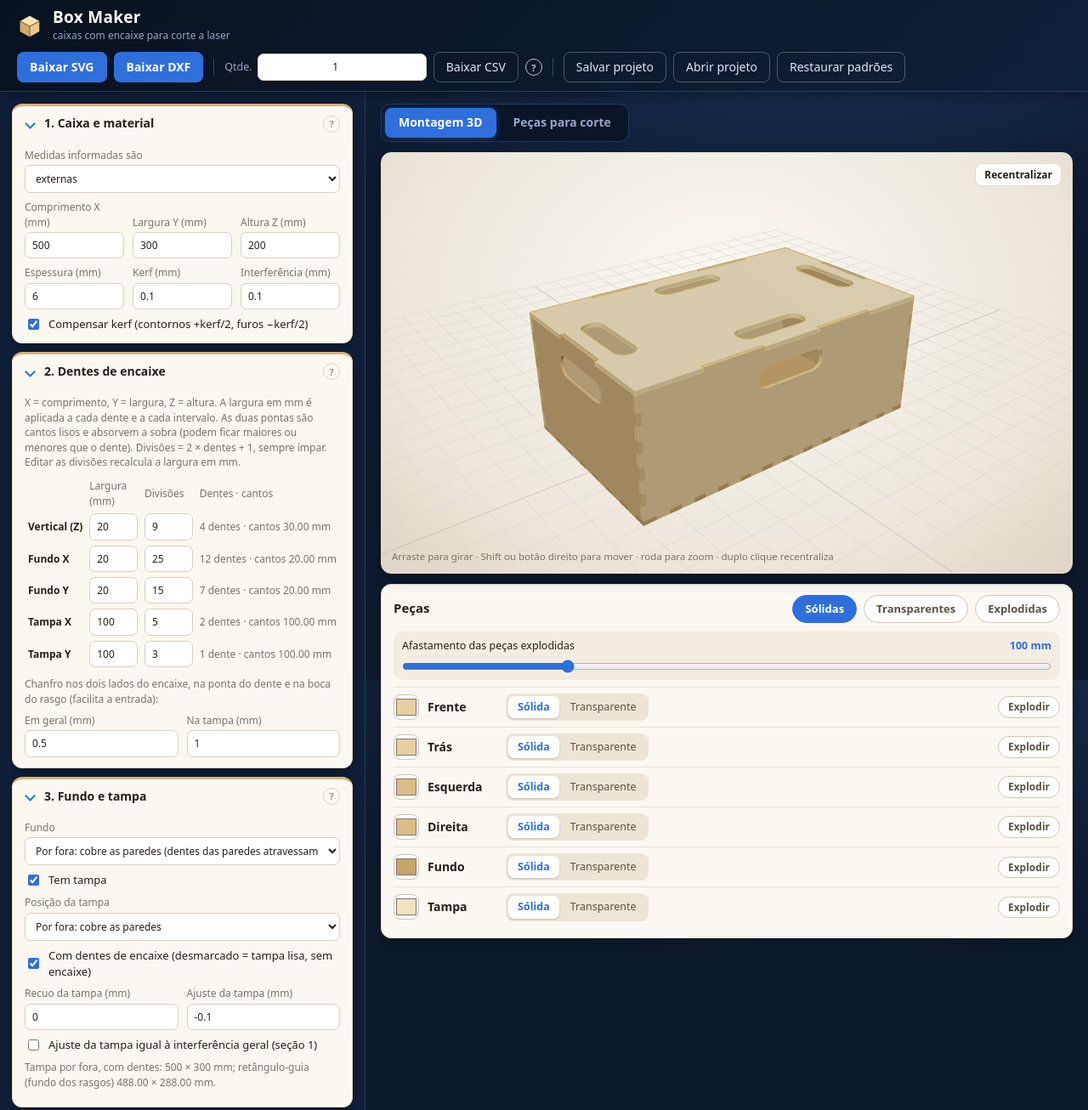
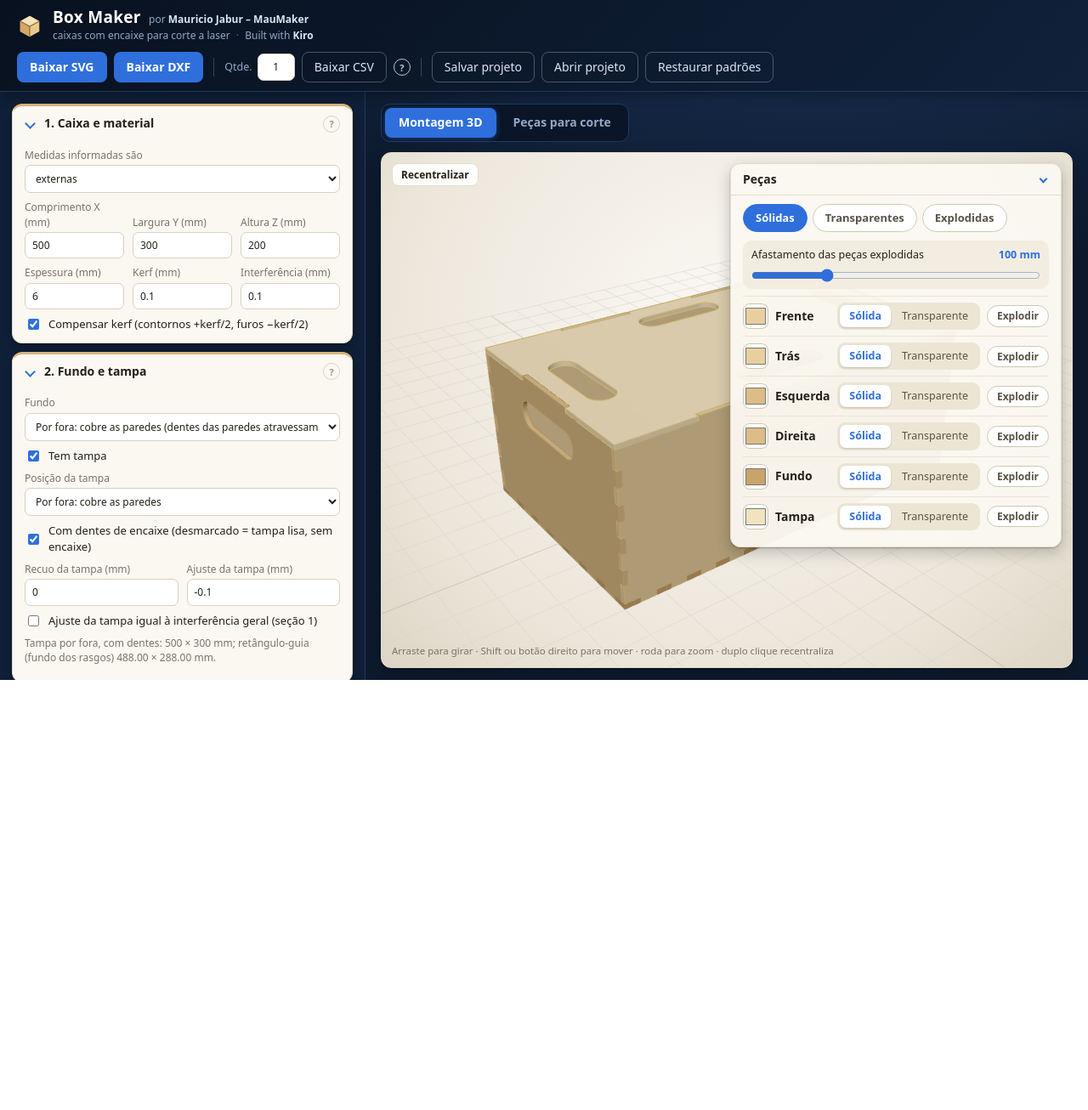
Before and after one commit to maujabur/box-maker-web, a plain HTML site: page index.html in a window 1280 px wide. Shown: the top 1306 px of the page at 85% size. After the commit the page ends 800 px from the top, so only its background shows below. Drawn offline with Linux system fonts and the light colour scheme.

Commit message:
Reorganiza a interface: seções, scroll independente, 3D alto e painel de peças sobreposto
- Fundo e tampa passa a ser a seção 2; textos e README renumerados
- Página de altura fixa: painel e área de visualização rolam separados
- 3D ocupa toda a altura; configuração das peças vira painel recolhível sobre o 3D
- Crédito movido para o cabeçalho (rodapé removido)
- Tabela de dentes legível em telas estreitas; correção do rodapé no modo estreito
- Quantidade da lista de corte limitada a 1-999; campo mais estreito
- Campos numéricos só por digitação (sem setas; roda do mouse não altera o valor)

```diff
--- a/app.js
+++ b/app.js
@@ -42,7 +42,7 @@
     return {
       dimMode: 'outer', W: 500, D: 300, H: 200, t: 6, kerf: 0.1, kerfComp: true, fit: 0.1,
       toothVert: 20, toothBaseX: 20, toothBaseY: 20, toothLidX: 100, toothLidY: 100, chamfer: 0.5, chamferLid: 1,
-      bottomMode: 'wallTabs', lidEnabled: true, lidPos: 'outer', lidTeeth: true, lidClearance: 0, lidFitSame: false, lidFit: -0.1,
+      bottomMode: 'wallTabs', lidEnabled: true, lidPos: 'outer', lidTeeth: true, lidClearance: 0, lidFitSame: false, lidFit: -0.1, piecesOpen: true,
       sheetW: 1000, sheetH: 800, gap: 5, margin: 5, grain: 'none',
       faces: defaultFaces(),
       tab: '3d',
@@ -109,7 +109,7 @@
   const HELP = {
     dims: `<strong>Medidas</strong><p>Externas: o comprimento, a largura e a altura informados são as do lado de fora da caixa montada.</p><p>Internas: a página soma as espessuras necessárias (2× em X e Y, e em Z soma a espessura do fundo e, se houver, da tampa) e usa isso como medida externa.</p>`,
     teeth: `<strong>Dentes de encaixe</strong><p>Cada eixo (arestas verticais, fundo e tampa, em X e Y) tem uma largura alvo em mm e um número de divisões. Editar um recalcula o outro.</p><p>Divisões é sempre ímpar: as duas pontas são cantos lisos, que absorvem a sobra da divisão, e o miolo tem dentes e intervalos exatamente do tamanho digitado.</p><p>O chanfro arredonda a ponta dos dentes e a boca dos rasgos, nos dois lados do encaixe, para facilitar a montagem.</p>`,
-    lid: `<strong>Fundo e tampa</strong><p>Por fora cobre as paredes; por dentro fica entre elas. Com dentes, o encaixe usa os mesmos dentes da seção 2; sem dentes, a peça é lisa, só encostada.</p><p><em>Recuo da tampa</em>: desloca para dentro o retângulo-guia da tampa (a base dos dentes, ou o fundo dos rasgos quando a tampa é por fora): guia = medida − 2 × (espessura + recuo). O tamanho da tampa, na ponta dos dentes, não muda. Não pode ser negativo; 0 = sem recuo.</p><p><em>Ajuste da tampa</em>: diferença total de largura entre os dentes e os rasgos da junção da tampa, independente da interferência da seção 1. Fica dividida meio a meio: positivo = aperto (o dente cresce metade e o rasgo encolhe metade); zero = encaixe nominal; negativo = folga (o dente encolhe metade e o rasgo cresce metade). Padrão −0,1 mm (folga). Marque "Ajuste da tampa igual à interferência geral" para a tampa seguir o valor da seção 1.</p>`,
+    lid: `<strong>Fundo e tampa</strong><p>Por fora cobre as paredes; por dentro fica entre elas. Com dentes, o encaixe usa os mesmos dentes da seção 3; sem dentes, a peça é lisa, só encostada.</p><p><em>Recuo da tampa</em>: desloca para dentro o retângulo-guia da tampa (a base dos dentes, ou o fundo dos rasgos quando a tampa é por fora): guia = medida − 2 × (espessura + recuo). O tamanho da tampa, na ponta dos dentes, não muda. Não pode ser negativo; 0 = sem recuo.</p><p><em>Ajuste da tampa</em>: diferença total de largura entre os dentes e os rasgos da junção da tampa, independente da interferência da seção 1. Fica dividida meio a meio: positivo = aperto (o dente cresce metade e o rasgo encolhe metade); zero = encaixe nominal; negativo = folga (o dente encolhe metade e o rasgo cresce metade). Padrão −0,1 mm (folga). Marque "Ajuste da tampa igual à interferência geral" para a tampa seguir o valor da seção 1.</p>`,
     holes: `<strong>Furos oblongos</strong><p>Cada parede tem seu próprio conjunto de furos. Na tampa e no fundo, cada um dos quatro lados (frente, trás, esquerda, direita) tem o seu.</p><p>Horizontal: distância a partir do centro do lado, positivo para a direita (vista de fora, ou de pé diante do lado). Vertical: distância da borda até a borda mais próxima do furo. O furo é sempre paralelo ao lado.</p><p>"Centralizar" calcula o deslocamento vertical que deixa o furo no meio da parede (altura) ou do lado da tampa/fundo.</p>`,
     sheet: `<strong>Chapa e organização</strong><p>As peças de uma caixa são organizadas automaticamente em chapas do tamanho informado. O que não couber em uma vai para a próxima.</p><p>Veio: se a chapa tiver veio (horizontal ou vertical), cada peça marcada com veio só gira 90° se isso mantiver seu eixo de veio paralelo ao da chapa. Peças sem veio marcado giram livremente.</p><p>"Baixar SVG" e "Baixar DXF", no topo, juntam todas as chapas em um arquivo só, empilhadas, cada uma com seu contorno em azul (só de referência, não é corte).</p>`,
     csv: `<strong>Lista de corte (CSV)</strong><p>Gera um arquivo com o tamanho de cada peça (sem furos nem dentes, que esse formato não representa), no formato do <a href="https://www.opticutter.com/cut-list-optimizer/import/csv" target="_blank" rel="noopener">Cutlist Optimizer</a> (opticutter.com).</p><p>"Qtde." multiplica a lista pelo número de caixas que você vai fabricar, para organizar o corte de várias de uma vez. A chapa e o veio informados nas seções 1 e 5 já entram no arquivo.</p><p>O desenho detalhado de cada peça, com furos e dentes, continua saindo pelo SVG e pelo DXF.</p>`,
@@ -377,7 +377,7 @@
     document.querySelectorAll('.tab').forEach(b => b.classList.toggle('active', b.dataset.tab === tab));
     $('#pane2d').hidden = tab !== '2d';
     $('#pane3d').hidden = tab !== '3d';
-    if (tab === '3d') { renderPieces(); refresh3d(); }
+    if (tab === '3d') { applyPiecesOpen(); renderPieces(); refresh3d(); }
     try { localStorage.setItem(STORE, JSON.stringify(cfg)); } catch (e) { /* ignora */ }
   }
 
@@ -447,6 +447,16 @@
 
   document.querySelectorAll('.tab').forEach(b => { b.onclick = () => showTab(b.dataset.tab); });
   $('#cam-reset').onclick = () => { if (view3d) view3d.resetCamera(); };
+  function applyPiecesOpen() {
+    const open = cfg.piecesOpen !== false;
+    $('#pieces-wrap').classList.toggle('closed', !open);
+    $('#pieces-toggle').setAttribute('aria-expanded', open);
+  }
+  $('#pieces-toggle').onclick = () => {
+    cfg.piecesOpen = cfg.piecesOpen === false;
+    applyPiecesOpen();
+    try { localStorage.setItem(STORE, JSON.stringify(cfg)); } catch (e) { /* ignora */ }
+  };
 
   // ---------- atualização ----------
   let pending = false;
@@ -554,9 +564,17 @@
   }
   $('#dl-svg').onclick = () => downloadCombined('svg');
   $('#dl-dxf').onclick = () => downloadCombined('dxf');
+  // quantidade de caixas da lista de corte: inteiro de 1 a 999 (o campo é corrigido na tela)
+  function clampQty() {
+    const el = $('#csv-qty');
+    const q = Math.min(999, Math.max(1, Math.round(+el.value || 1)));
+    el.value = q;
+    return q;
+  }
+  $('#csv-qty').onchange = clampQty;
   $('#dl-csv').onclick = () => {
     if (!last) return;
-    const qty = Math.max(1, Math.round(+$('#csv-qty').value || 1));
+    const qty = clampQty();
     download(baseName() + '_cutlist.csv', G.toCSV(last.res, cfg, qty), 'text/csv');
   };
   $('#save-json').onclick = () => download(baseName() + '.json', JSON.stringify(cfg, null, 2), 'application/json');
@@ -580,6 +598,12 @@
   $('#reset').onclick = resetAll;
   $('#reset2').onclick = resetAll;
 
+  // A roda do mouse sobre um campo numérico focado altera o valor e trava a rolagem da página.
+  // Tira o foco do campo para a rolagem seguir normalmente (vale também para campos criados depois).
+  document.addEventListener('wheel', ev => {
+    const el = document.activeElement;
+    if (el && el.type === 'number' && ev.target === el) el.blur();
+  }, { passive: true });
   bindStatic();
   bindDivs();
   renderFaces();
--- a/index.html
+++ b/index.html
@@ -23,7 +23,7 @@
       <path d="M16 16v13L4 22.5v-13z" fill="#d3a766"/>
       <path d="M16 16 4 9.5M16 16l12-6.5M16 16v13" stroke="#8a6532" stroke-width="1.2" fill="none" stroke-linejoin="round"/>
     </svg>
-    <div><h1>Box Maker</h1><span>caixas com encaixe para corte a laser</span></div>
+    <div><h1>Box Maker <small class="by">por <span class="author">Mauricio Jabur – MauMaker</span></small></h1><span>caixas com encaixe para corte a laser <i class="dot">·</i> Built with <b>Kiro</b></span></div>
   </div>
   <div id="help-pop" class="help-pop" hidden><div id="help-pop-body"></div></div>
   <div class="actions">
@@ -31,7 +31,7 @@
     <button id="dl-dxf" class="btn primary" title="Um único arquivo com todas as chapas, empilhadas">Baixar DXF</button>
     <span class="sep"></span>
     <label class="csv-qty" title="Quantidade de caixas, para a lista de corte">
-      <span>Qtde.</span><input type="number" id="csv-qty" min="1" step="1" value="1">
+      <span>Qtde.</span><input type="number" id="csv-qty" min="1" max="999" step="1" value="1">
     </label>
     <button id="dl-csv" class="btn ghost">Baixar CSV</button>
     <button type="button" class="help-btn" data-help="csv">?</button>
@@ -65,42 +65,7 @@
   </details>
 
   <details open>
-    <summary>2. Dentes de encaixe <button type="button" class="help-btn inline" data-help="teeth">?</button></summary>
-    <p class="hint">X = comprimento, Y = largura, Z = altura. A largura em mm é aplicada a cada dente e a cada intervalo. As duas pontas são cantos lisos e absorvem a sobra (podem ficar maiores ou menores que o dente). Divisões = 2 × dentes + 1, sempre ímpar. Editar as divisões recalcula a largura em mm.</p>
-    <table class="teeth">
-      <thead><tr><th></th><th>Largura (mm)</th><th>Divisões</th><th>Dentes · cantos</th></tr></thead>
-      <tbody>
-        <tr><th>Vertical (Z)</th>
-          <td><input type="number" step="any" min="1" data-k="toothVert"></td>
-          <td><input type="number" step="2" min="3" data-div="vert" data-key="toothVert"></td>
-          <td class="real" data-real="vert"></td></tr>
-        <tr><th>Fundo X</th>
-          <td><input type="number" step="any" min="1" data-k="toothBaseX"></td>
-          <td><input type="number" step="2" min="3" data-div="baseX" data-key="toothBaseX"></td>
-          <td class="real" data-real="baseX"></td></tr>
-        <tr><th>Fundo Y</th>
-          <td><input type="number" step="any" min="1" data-k="toothBaseY"></td>
-          <td><input type="number" step="2" min="3" data-div="baseY" data-key="toothBaseY"></td>
-          <td class="real" data-real="baseY"></td></tr>
-        <tr><th>Tampa X</th>
-          <td><input type="number" step="any" min="1" data-k="toothLidX"></td>
-          <td><input type="number" step="2" min="3" data-div="lidX" data-key="toothLidX"></td>
-          <td class="real" data-real="lidX"></td></tr>
-        <tr><th>Tampa Y</th>
-          <td><input type="number" step="any" min="1" data-k="toothLidY"></td>
-          <td><input type="number" step="2" min="3" data-div="lidY" data-key="toothLidY"></td>
-          <td class="real" data-real="lidY"></td></tr>
-      </tbody>
-    </table>
-    <p class="hint">Chanfro nos dois lados do encaixe, na ponta do dente e na boca do rasgo (facilita a entrada):</p>
-    <div class="grid g2">
-      <label>Em geral (mm)<input type="number" step="any" min="0" data-k="chamfer"></label>
-      <label>Na tampa (mm)<input type="number" step="any" min="0" data-k="chamferLid"></label>
-    </div>
-  </details>
-
-  <details open>
-    <summary>3. Fundo e tampa <button type="button" class="help-btn inline" data-help="lid">?</button></summary>
+    <summary>2. Fundo e tampa <button type="button" class="help-btn inline" data-help="lid">?</button></summary>
     <label class="wide">Fundo
       <select data-k="bottomMode">
         <option value="wallTabs">Por fora: cobre as paredes (dentes das paredes atravessam o fundo)</option>
@@ -123,6 +88,41 @@
       </div>
       <label class="check"><input type="checkbox" data-k="lidFitSame"> Ajuste da tampa igual à interferência geral (seção 1)</label>
       <p class="hint" id="lid-size"></p>
+    </div>
+  </details>
+
+  <details open>
+    <summary>3. Dentes de encaixe <button type="button" class="help-btn inline" data-help="teeth">?</button></summary>
+    <p class="hint">X = comprimento, Y = largura, Z = altura. A largura em mm é aplicada a cada dente e a cada intervalo. As duas pontas são cantos lisos e absorvem a sobra (podem ficar maiores ou menores que o dente). Divisões = 2 × dentes + 1, sempre ímpar. Editar as divisões recalcula a largura em mm.</p>
+    <table class="teeth">
+      <thead><tr><th></th><th>Largura (mm)</th><th>Divisões</th><th>Dentes · cantos</th></tr></thead>
+      <tbody>
+        <tr><th>Vertical (Z)</th>
+          <td data-l="Largura (mm)"><input type="number" step="any" min="1" data-k="toothVert"></td>
+          <td data-l="Divisões"><input type="number" step="2" min="3" data-div="vert" data-key="toothVert"></td>
+          <td class="real" data-real="vert"></td></tr>
+        <tr><th>Fundo X</th>
+          <td data-l="Largura (mm)"><input type="number" step="any" min="1" data-k="toothBaseX"></td>
+          <td data-l="Divisões"><input type="number" step="2" min="3" data-div="baseX" data-key="toothBaseX"></td>
+          <td class="real" data-real="baseX"></td></tr>
+        <tr><th>Fundo Y</th>
+          <td data-l="Largura (mm)"><input type="number" step="any" min="1" data-k="toothBaseY"></td>
+          <td data-l="Divisões"><input type="number" step="2" min="3" data-div="baseY" data-key="toothBaseY"></td>
+          <td class="real" data-real="baseY"></td></tr>
+        <tr><th>Tampa X</th>
+          <td data-l="Largura (mm)"><input type="number" step="any" min="1" data-k="toothLidX"></td>
+          <td data-l="Divisões"><input type="number" step="2" min="3" data-div="lidX" data-key="toothLidX"></td>
+          <td class="real" data-real="lidX"></td></tr>
+        <tr><th>Tampa Y</th>
+          <td data-l="Largura (mm)"><input type="number" step="any" min="1" data-k="toothLidY"></td>
+          <td data-l="Divisões"><input type="number" step="2" min="3" data-div="lidY" data-key="toothLidY"></td>
+          <td class="real" data-real="lidY"></td></tr>
+      </tbody>
+    </table>
+    <p class="hint">Chanfro nos dois lados do encaixe, na ponta do dente e na boca do rasgo (facilita a entrada):</p>
+    <div class="grid g2">
+      <label>Em geral (mm)<input type="number" step="any" min="0" data-k="chamfer"></label>
+      <label>Na tampa (mm)<input type="number" step="any" min="0" data-k="chamferLid"></label>
     </div>
   </details>
 
@@ -168,15 +168,14 @@
       <div class="stage-hint">Arraste para girar · Shift ou botão direito para mover · roda para zoom · duplo clique recentraliza</div>
       <button id="cam-reset" class="btn small floating">Recentralizar</button>
       <div id="gl-error" hidden></div>
+      <div id="pieces-wrap" class="pieces-overlay">
+        <button type="button" id="pieces-toggle" class="pieces-toggle" aria-expanded="true"><span>Peças</span><i aria-hidden="true"></i></button>
+        <div id="pieces"></div>
+      </div>
     </div>
-    <div id="pieces" class="card"></div>
   </div>
 </section>
 </main>
-
-<footer class="sign">
-  <span><span class="brandname">Box Maker</span> por <span class="author">Mauricio Jabur – MauMaker</span><span class="dot">·</span>Built with <span class="brandname">Kiro</span></span>
-</footer>
 
 <script src="vendor/three.min.js"></script>
 <script src="geometry.js"></script>
--- a/style.css
+++ b/style.css
@@ -26,7 +26,7 @@
 * { box-sizing: border-box; }
 html, body { height: 100%; }
 body {
-  margin: 0; min-height: 100%; display: flex; flex-direction: column;
+  margin: 0; height: 100%; overflow: hidden; display: flex; flex-direction: column;
   font: 14px/1.45 system-ui, -apple-system, "Segoe UI", Roboto, sans-serif;
   color: var(--ink);
   background: radial-gradient(1200px 700px at 75% -10%, #1a3358 0%, var(--bg) 60%);
@@ -47,7 +47,7 @@ header.top {
 .actions { display: flex; flex-wrap: wrap; align-items: center; gap: 8px; }
 .sep { width: 1px; height: 22px; background: rgba(255, 255, 255, .2); margin: 0 4px; }
 .csv-qty { display: flex; flex-direction: row; align-items: center; gap: 6px; color: var(--on-dark-muted); font-size: 12.5px; white-space: nowrap; }
-.csv-qty input { width: 44px; padding: 6px 6px; text-align: center; }
+.csv-qty input[type=number] { width: 44px; padding: 6px 6px; text-align: center; }
 
 /* ---------- ajuda ---------- */
 .help-btn {
@@ -82,9 +82,14 @@ summary .help-btn { margin-left: auto; }
 button { font: inherit; }
 
 /* ---------- layout ---------- */
-main { flex: 1 0 auto; min-height: calc(100vh - 64px); display: grid; grid-template-columns: 430px 1fr; }
-#panel { overflow-y: auto; padding: 14px; background: var(--panel); border-right: 1px solid var(--line-dark); }
-#view { overflow-y: auto; padding: 14px 18px 22px; min-width: 0; }
+header.top { flex: 0 0 auto; }
+main { flex: 1 1 0; min-height: 0; display: grid; grid-template-columns: 430px minmax(0, 1fr); grid-template-rows: minmax(0, 1fr); }
+#panel { overflow-y: auto; min-height: 0; padding: 14px; background: var(--panel); border-right: 1px solid var(--line-dark); }
+#view { display: flex; flex-direction: column; min-height: 0; min-width: 0; padding: 14px 18px 14px; }
+#view > .tabs { flex: 0 0 auto; align-self: flex-start; }
+#view > #msg { flex: 0 0 auto; max-height: 22vh; overflow-y: auto; }
+#view > .pane { flex: 1 1 0; min-height: 0; position: relative; }
+#pane2d { overflow-y: auto; }
 #panel, #view { scrollbar-color: #34517d transparent; }
 
 /* ---------- seções do painel ---------- */
@@ -122,6 +127,9 @@ input[type=number], input[type=text], select {
 }
 input[type=number]:hover, select:hover { border-color: #b9ad94; }
 input:focus, select:focus { outline: none; border-color: var(--accent); box-shadow: 0 0 0 3px rgba(47, 111, 220, .22); }
+/* campos numéricos: só digitação (sem setas do mouse; a roda é tratada em app.js) */
+input[type=number] { -moz-appearance: textfield; appearance: textfield; }
+input[type=number]::-webkit-inner-spin-button, input[type=number]::-webkit-outer-spin-button { -webkit-appearance: none; margin: 0; }
 input:disabled, select:disabled { background: #efe9dc; color: #a39b8e; }
 input[type=color] { width: 30px; height: 30px; padding: 0; border: 1px solid #cfc5b0; border-radius: 8px; background: #fff; cursor: pointer; }
 input[type=checkbox], input[type=range] { accent-color: var(--accent); }
@@ -172,17 +180,11 @@ table.teeth input { min-width: 54px; }
 .sheet-btns { display: inline-flex; gap: 6px; flex-shrink: 0; }
 .sheet-svg { background: #fff; border-radius: var(--radius); box-shadow: var(--shadow); overflow: auto; padding: 6px; }
 
-/* ---------- rodapé / assinatura ---------- */
-footer.sign {
-  text-align: center; padding: 14px 16px 18px; font-size: 12px; color: var(--on-dark-muted);
-  border-top: 1px solid var(--line-dark); background: #08111f;
-}
-footer.sign .brandname { font-weight: 700; letter-spacing: .02em; color: var(--on-dark); }
-footer.sign .author { font-weight: 600; color: var(--on-dark); }
-footer.sign .dot { margin: 0 8px; opacity: .5; }
-footer.sign a { color: var(--on-dark); text-decoration: underline; text-decoration-color: rgba(219, 230, 247, .4); }
-footer.sign a:hover { text-decoration-color: var(--on-dark); }
-footer.sign .fonts { display: block; margin-top: 4px; opacity: .8; }
+/* ---------- assinatura (no cabeçalho) ---------- */
+.brand h1 .by { font-size: 12px; font-weight: 400; color: var(--on-dark-muted); letter-spacing: 0; margin-left: 4px; white-space: nowrap; }
+.brand .author { font-weight: 600; color: var(--on-dark); white-space: nowrap; }
+.brand .dot { margin: 0 4px; opacity: .5; font-style: normal; }
+.brand b { font-weight: 700; color: var(--on-dark); }
 #info { font-size: 12px; color: var(--on-dark-muted); padding-left: 18px; margin: 12px 2px 0; }
 #msg .err, #msg .warn { padding: 8px 12px; border-radius: 9px; margin-bottom: 8px; font-size: 13px; color: var(--ink); }
 #msg .err { background: var(--err-bg); border: 1px solid var(--err-line); }
@@ -190,21 +192,38 @@ footer.sign .fonts { display: block; margin-top: 4px; opacity: .8; }
 
 /* ---------- 3D ---------- */
 #stage {
-  position: relative; height: clamp(380px, 62vh, 760px); overflow: hidden;
+  position: absolute; inset: 0; overflow: hidden;
   background: radial-gradient(ellipse at 50% 35%, #fbf9f5 0%, #ece6da 70%, #ddd5c5 100%);
 }
 #gl { position: absolute; inset: 0; cursor: grab; }
 #gl:active { cursor: grabbing; }
 .stage-hint { position: absolute; left: 12px; bottom: 10px; font-size: 11.5px; color: #7a7266; pointer-events: none; }
-.floating { position: absolute; right: 12px; top: 12px; background: rgba(255, 255, 255, .88); border-color: var(--line); color: var(--ink); }
+.floating { position: absolute; left: 12px; top: 12px; background: rgba(255, 255, 255, .88); border-color: var(--line); color: var(--ink); }
 .floating:hover { background: #fff; }
 #gl-error { position: absolute; inset: 0; display: flex; align-items: center; justify-content: center; text-align: center; padding: 24px; color: #8a2f25; }
 #gl-error[hidden] { display: none; }
 
 /* lista de peças */
-#pieces { margin-top: 12px; padding: 12px 14px 12px; }
-.bulk { display: flex; flex-wrap: wrap; align-items: center; gap: 8px; margin-bottom: 10px; }
-.bulk strong { margin-right: auto; font-size: 15px; }
+/* painel de peças sobreposto ao 3D (canto superior direito, recolhível) */
+.pieces-overlay {
+  position: absolute; top: 12px; right: 12px; z-index: 3; width: min(390px, calc(100% - 24px));
+  max-height: calc(100% - 24px); display: flex; flex-direction: column;
+  background: rgba(251, 248, 242, .95); border: 1px solid var(--line); border-radius: var(--radius); box-shadow: var(--shadow);
+}
+.pieces-toggle {
+  display: flex; align-items: center; justify-content: space-between; gap: 12px; width: 100%; padding: 8px 14px;
+  background: transparent; border: 0; color: var(--ink); font-weight: 650; cursor: pointer; text-align: left;
+}
+.pieces-toggle i {
+  width: 7px; height: 7px; border-right: 2px solid var(--accent); border-bottom: 2px solid var(--accent);
+  transform: rotate(45deg); transition: transform .15s; margin-right: 3px;
+}
+.pieces-overlay.closed .pieces-toggle i { transform: rotate(-135deg); }
+#pieces { overflow-y: auto; min-height: 0; padding: 0 14px 12px; border-top: 1px solid var(--line); }
+.pieces-overlay.closed #pieces { display: none; }
+.pieces-overlay.closed { width: auto; }
+.bulk { display: flex; flex-wrap: wrap; align-items: center; gap: 6px; margin: 10px 0; }
+.bulk strong { display: none; }
 .chip {
   border: 1px solid #d3c8b1; background: #fff; color: #5a5346; padding: 6px 14px; border-radius: 999px; cursor: pointer; font-weight: 600; font-size: 13px;
   transition: background .12s, border-color .12s, color .12s;
@@ -216,7 +235,7 @@ footer.sign .fonts { display: block; margin-top: 4px; opacity: .8; }
 .slider-top { display: flex; justify-content: space-between; font-size: 12.5px; color: var(--ink); margin-bottom: 4px; }
 .slider-top output { font-weight: 700; color: var(--accent); }
 .slider input[type=range] { width: 100%; margin: 0; }
-.piece { display: grid; grid-template-columns: 30px 82px auto 1fr; align-items: center; gap: 10px; padding: 7px 0; border-top: 1px solid #ece4d3; }
+.piece { display: grid; grid-template-columns: 30px minmax(40px, 1fr) auto auto; align-items: center; gap: 8px; padding: 7px 0; border-top: 1px solid #ece4d3; }
 .piece span { font-weight: 600; }
 .piece .chip { justify-self: end; }
 .seg { display: inline-flex; background: #ece5d4; border-radius: 9px; padding: 3px; gap: 2px; }
@@ -226,10 +245,13 @@ footer.sign .fonts { display: block; margin-top: 4px; opacity: .8; }
 
 /* ---------- telas estreitas ---------- */
 @media (max-width: 960px) {
-  body { height: auto; }
-  main { display: block; }
+  body { height: auto; overflow: auto; }
+  main { display: block; flex: 1 0 auto; }
   #panel { border-right: 0; border-bottom: 1px solid var(--line-dark); overflow: visible; }
-  #view { overflow: visible; }
+  #view { display: block; }
+  #view > #msg { max-height: none; }
+  #pane3d { height: 75vh; }
+  #pane2d { overflow: visible; }
 }
 
 /* ---------- veio ---------- */
@@ -250,3 +272,14 @@ footer.sign .fonts { display: block; margin-top: 4px; opacity: .8; }
 .gname strong { font-size: 12.5px; }
 .gname small { color: var(--muted); font-size: 10.5px; }
 .gbtn.small { height: 34px; padding: 3px; }
+
+/* ---------- tabela de dentes em telas muito estreitas ---------- */
+@media (max-width: 520px) {
+  table.teeth, table.teeth tbody { display: block; }
+  table.teeth thead { display: none; }
+  table.teeth tr { display: grid; grid-template-columns: 1fr 1fr; gap: 2px 8px; padding: 6px 0; border-top: 1px solid var(--line); }
+  table.teeth tbody th { grid-column: 1 / -1; width: auto; padding: 0; }
+  table.teeth td { padding: 0; }
+  table.teeth td[data-l]::before { content: attr(data-l); display: block; font-size: 11px; color: var(--muted); }
+  table.teeth td.real { grid-column: 1 / -1; white-space: normal; }
+}
```
Also changed, not shown: 1 other file.
